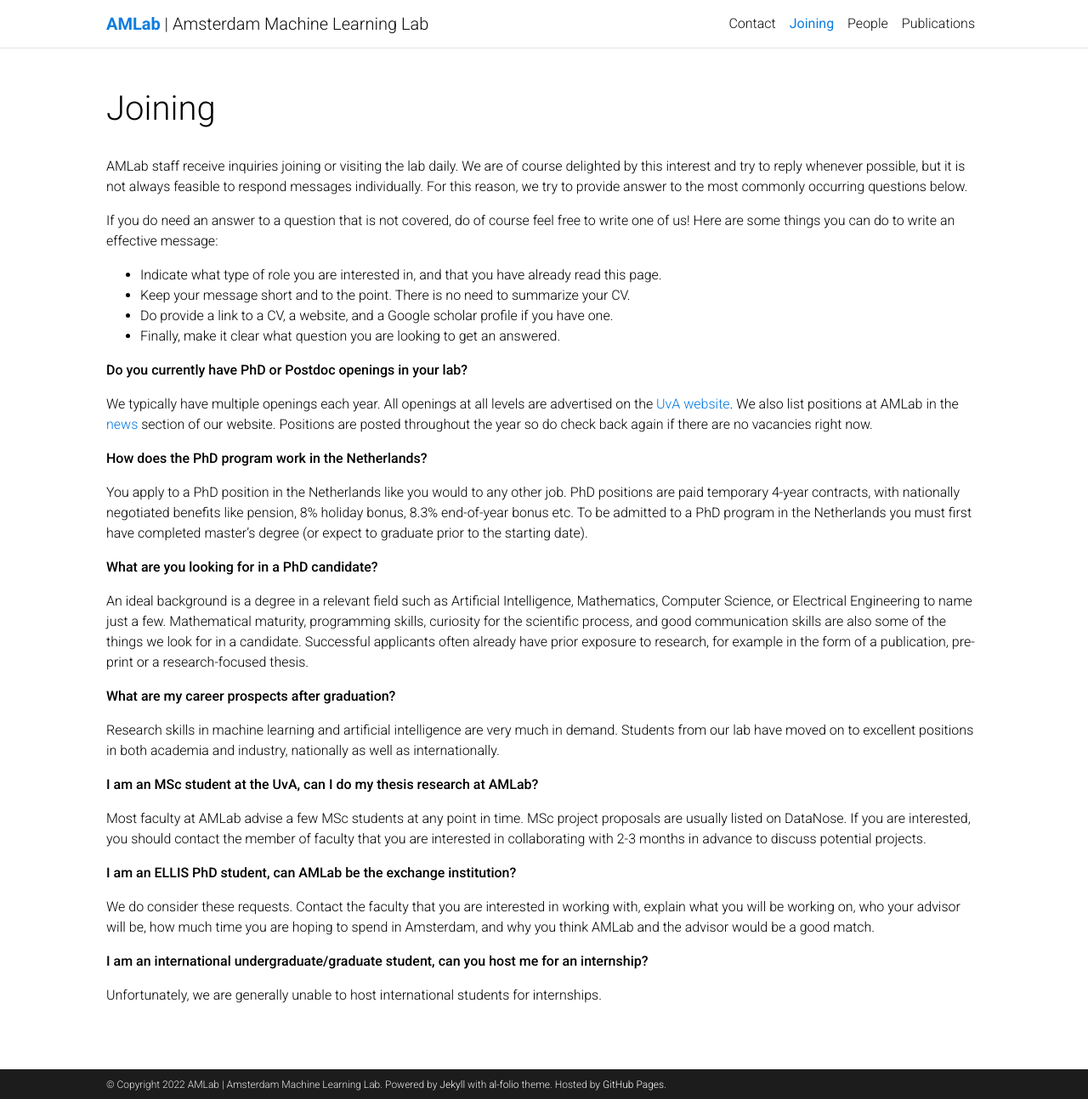
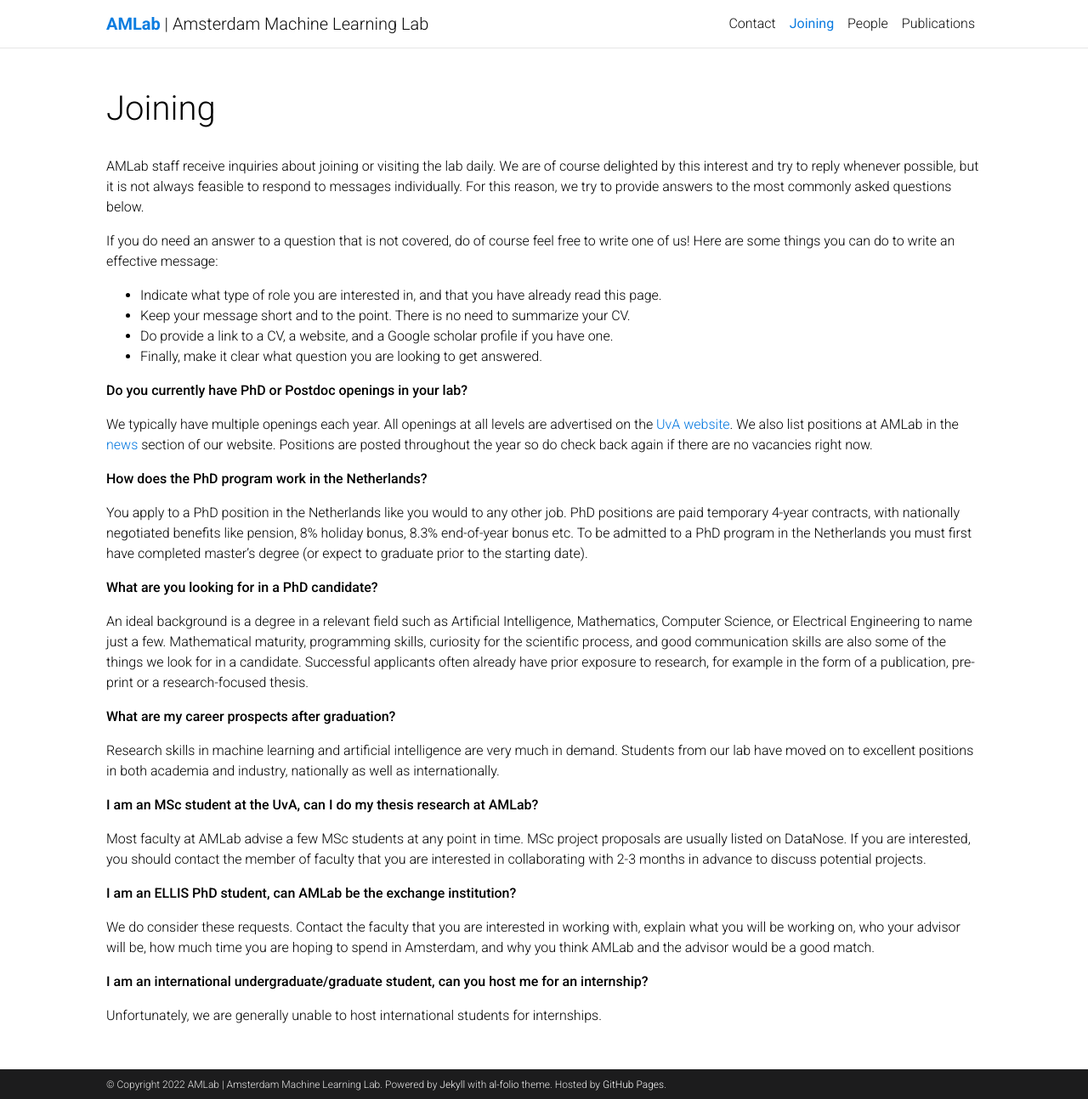
Before and after one commit to AMLab-Amsterdam/AMLab-Amsterdam.github.io, a Jekyll site: the page built from _pages/joining.md, in a window 1280 px wide and 1294 px high. Shown: the whole window at 85% size. Built offline with Jekyll 4.4.1, drawn with Linux system fonts in a browser that asks for light colours; comment, search, counter and statistics services are not loaded; a style sheet for code colours, icons or effects is not loaded.

Commit message:
Fixed some typos in the FAQ.

```diff
--- a/_pages/joining.md
+++ b/_pages/joining.md
@@ -6,14 +6,14 @@ description:
 nav: true
 ---
 
-AMLab staff receive inquiries joining or visiting the lab daily. We are of course delighted by this interest and try to reply whenever possible, but it is not always feasible to respond messages individually. For this reason, we try to provide answer to the most commonly occurring questions below.
+AMLab staff receive inquiries about joining or visiting the lab daily. We are of course delighted by this interest and try to reply whenever possible, but it is not always feasible to respond to messages individually. For this reason, we try to provide answers to the most commonly asked questions below.
 
 If you do need an answer to a question that is not covered, do of course feel free to write one of us! Here are some things you can do to write an effective message:
 
 - Indicate what type of role you are interested in, and that you have already read this page.
 - Keep your message short and to the point. There is no need to summarize your CV.
 - Do provide a link to a CV, a website, and a Google scholar profile if you have one.
-- Finally, make it clear what question you are looking to get an answered.
+- Finally, make it clear what question you are looking to get answered.
 
 **Do you currently have PhD or Postdoc openings in your lab?**
 
```
